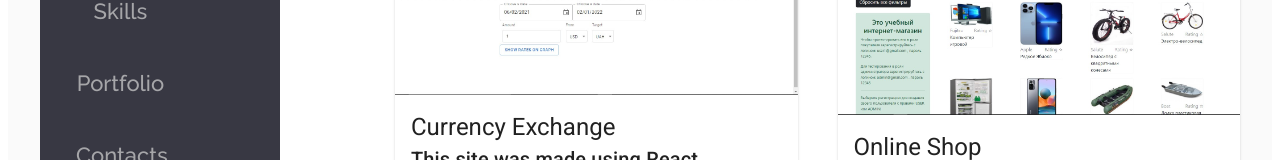
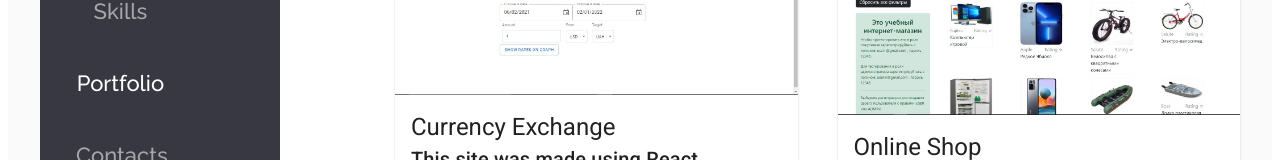
Before and after one commit to mytrofanov/resume6, a React (Create React App) app: page /portfolio in a window 1280 px wide. Shown: the part 550-710 px from the top of the page. Built offline with nearby package versions, Linux system fonts and the light colour scheme.

Commit message:
active nav bar buttons highlight

```diff
--- a/src/components/animated/animatedButton/contactsAnimatedButton.js
+++ b/src/components/animated/animatedButton/contactsAnimatedButton.js
@@ -1,7 +1,7 @@
 import React, { useRef, useState } from "react";
 import { useSpring, animated, config } from "@react-spring/web";
 import s from './style/scalingAnimatedHomeButton.module.scss'
-import {NavLink} from "react-router-dom";
+import {NavLink, useLocation} from "react-router-dom";
 
 const calc = (x, y, rect) => [
     -(y - rect.top - rect.height / 2) / 5,
@@ -15,7 +15,7 @@ export default function ScalingContactsAnimatedButton() {
     const ref = useRef(null);
     const [xys, set] = useState([0, 0, 1]);
     const props = useSpring({ xys, config: config.gentle});
-
+    const sampleLocation = useLocation();
     return (
         <div className={s.ccardMain} ref={ref}>
             <animated.button
@@ -27,7 +27,9 @@ export default function ScalingContactsAnimatedButton() {
                     set(calc(e.clientX, e.clientY, rect));
                 }}
             >
-                <NavLink to="/contact" className={s.homeItem}>Contacts</NavLink>
+                <NavLink to="/contact" className={s.homeItem}
+                    style = {sampleLocation.pathname === '/contact' ? {color:'white', textDecoration:'none'}: null}
+                >Contacts</NavLink>
             </animated.button>
 
         </div>
--- a/src/components/animated/animatedButton/educationAnimatedButton.js
+++ b/src/components/animated/animatedButton/educationAnimatedButton.js
@@ -1,7 +1,7 @@
 import React, { useRef, useState } from "react";
 import { useSpring, animated, config } from "@react-spring/web";
 import s from './style/scalingAnimatedHomeButton.module.scss'
-import {NavLink} from "react-router-dom";
+import {NavLink, useLocation} from "react-router-dom";
 
 const calc = (x, y, rect) => [
     -(y - rect.top - rect.height / 2) / 5,
@@ -15,6 +15,7 @@ export default function ScalingEducationAnimatedButton() {
     const ref = useRef(null);
     const [xys, set] = useState([0, 0, 1]);
     const props = useSpring({ xys, config: config.gentle});
+    const sampleLocation = useLocation();
 
     return (
         <div className={s.ccardMain} ref={ref}>
@@ -27,7 +28,9 @@ export default function ScalingEducationAnimatedButton() {
                     set(calc(e.clientX, e.clientY, rect));
                 }}
             >
-                <NavLink to="/education" className={s.homeItem}>Education</NavLink>
+                <NavLink to="/education" className={s.homeItem}
+                    style= {sampleLocation.pathname === '/education' ? {color:'white', textDecoration:'none'}: null}
+                >Education</NavLink>
             </animated.button>
 
         </div>
--- a/src/components/animated/animatedButton/homeAnimatedButton.js
+++ b/src/components/animated/animatedButton/homeAnimatedButton.js
@@ -2,6 +2,7 @@ import React, { useRef, useState } from "react";
 import { useSpring, animated, config } from "@react-spring/web";
 import s from './style/scalingAnimatedHomeButton.module.scss'
 import {NavLink} from "react-router-dom";
+import { useLocation } from "react-router-dom"
 
 const calc = (x, y, rect) => [
     -(y - rect.top - rect.height / 2) / 5,
@@ -15,6 +16,7 @@ export default function ScalingHomeAnimatedButton() {
     const ref = useRef(null);
     const [xys, set] = useState([0, 0, 1]);
     const props = useSpring({ xys, config: config.gentle});
+    const sampleLocation = useLocation();
 
     return (
         <div className={s.ccardMain} ref={ref}>
@@ -27,7 +29,9 @@ export default function ScalingHomeAnimatedButton() {
                     set(calc(e.clientX, e.clientY, rect));
                 }}
             >
-                <NavLink to="/home" className={s.homeItem}>Home</NavLink>
+                <NavLink to="/home" className={s.homeItem}
+                style={sampleLocation.pathname === '/home' ? {color:'white', textDecoration:'none'} : null}
+                >Home</NavLink>
             </animated.button>
 
         </div>
--- a/src/components/animated/animatedButton/portfolioAnimatedButton.js
+++ b/src/components/animated/animatedButton/portfolioAnimatedButton.js
@@ -1,7 +1,7 @@
 import React, { useRef, useState } from "react";
 import { useSpring, animated, config } from "@react-spring/web";
 import s from './style/scalingAnimatedHomeButton.module.scss'
-import {NavLink} from "react-router-dom";
+import {NavLink, useLocation} from "react-router-dom";
 
 const calc = (x, y, rect) => [
     -(y - rect.top - rect.height / 2) / 5,
@@ -15,6 +15,7 @@ export default function ScalingPortfolioAnimatedButton() {
     const ref = useRef(null);
     const [xys, set] = useState([0, 0, 1]);
     const props = useSpring({ xys, config: config.gentle});
+    const sampleLocation = useLocation();
 
     return (
         <div className={s.ccardMain} ref={ref}>
@@ -27,7 +28,9 @@ export default function ScalingPortfolioAnimatedButton() {
                     set(calc(e.clientX, e.clientY, rect));
                 }}
             >
-                <NavLink to="/portfolio" className={s.homeItem}>Portfolio</NavLink>
+                <NavLink to="/portfolio" className={s.homeItem}
+                   style={sampleLocation.pathname === '/portfolio' ? {color:'white', textDecoration:'none'}: null}
+                >Portfolio</NavLink>
             </animated.button>
 
         </div>
--- a/src/components/animated/animatedButton/skillsAnimatedButton.js
+++ b/src/components/animated/animatedButton/skillsAnimatedButton.js
@@ -1,7 +1,7 @@
 import React, { useRef, useState } from "react";
 import { useSpring, animated, config } from "@react-spring/web";
 import s from './style/scalingAnimatedHomeButton.module.scss'
-import {NavLink} from "react-router-dom";
+import {NavLink, useLocation} from "react-router-dom";
 
 const calc = (x, y, rect) => [
     -(y - rect.top - rect.height / 2) / 5,
@@ -15,6 +15,7 @@ export default function ScalingSkillsAnimatedButton() {
     const ref = useRef(null);
     const [xys, set] = useState([0, 0, 1]);
     const props = useSpring({ xys, config: config.gentle});
+    const sampleLocation = useLocation();
 
     return (
         <div className={s.ccardMain} ref={ref}>
@@ -27,7 +28,9 @@ export default function ScalingSkillsAnimatedButton() {
                     set(calc(e.clientX, e.clientY, rect));
                 }}
             >
-                <NavLink to="/skills" className={s.homeItem}>Skills</NavLink>
+                <NavLink to="/skills" className={s.homeItem}
+                    style={sampleLocation.pathname === '/skills' ? {color:'white', textDecoration:'none'}: null}
+                >Skills</NavLink>
             </animated.button>
 
         </div>
--- a/src/components/animated/animatedButton/style/scalingAnimatedHomeButton.module.scss
+++ b/src/components/animated/animatedButton/style/scalingAnimatedHomeButton.module.scss
@@ -22,7 +22,6 @@
 
 .homeItem{
   font-family: "Raleway", sans-serif;
-  color: #a6a6a9;
   font-size: 22px;
   font-weight: normal;
 }
--- a/src/components/animated/animatedButton/workExperienceAnimatedButton.js
+++ b/src/components/animated/animatedButton/workExperienceAnimatedButton.js
@@ -1,7 +1,7 @@
-import React, { useRef, useState } from "react";
-import { useSpring, animated, config } from "@react-spring/web";
+import React, {useRef, useState} from "react";
+import {useSpring, animated, config} from "@react-spring/web";
 import s from './style/scalingAnimatedHomeButton.module.scss'
-import {NavLink} from "react-router-dom";
+import {NavLink, useLocation} from "react-router-dom";
 
 const calc = (x, y, rect) => [
     -(y - rect.top - rect.height / 2) / 5,
@@ -14,22 +14,26 @@ const trans = (x, y, s) =>
 export default function ScalingExperienceAnimatedButton() {
     const ref = useRef(null);
     const [xys, set] = useState([0, 0, 1]);
-    const props = useSpring({ xys, config: config.gentle});
+    const props = useSpring({xys, config: config.gentle});
+    const sampleLocation = useLocation();
 
     return (
         <div className={s.ccardMain} ref={ref}>
             <animated.button
                 className={s.ccard}
-                style={{ transform: props.xys.to(trans) }}
+                style={{transform: props.xys.to(trans)}}
                 onMouseLeave={() => set([0, 0, 1])}
                 onMouseMove={(e) => {
                     const rect = ref.current.getBoundingClientRect();
                     set(calc(e.clientX, e.clientY, rect));
                 }}
             >
-                <NavLink to="/experience" className={s.homeItem}>Work Experience</NavLink>
-            </animated.button>
+                <NavLink to="/experience" className={s.homeItem}
+                    style={sampleLocation.pathname === '/experience' ? {color: 'white', textDecoration: 'none'}: null}
+                        > Work Experience
+                        < /NavLink>
+                        </animated.button>
 
-        </div>
-    );
-}
+                        </div>
+                        );
+                    }
```
